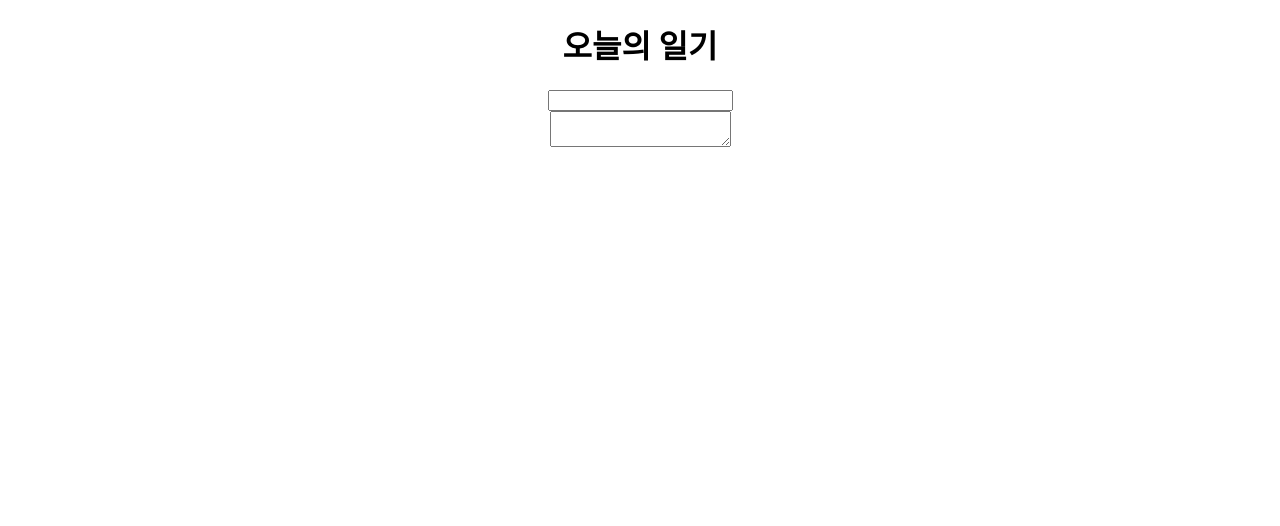
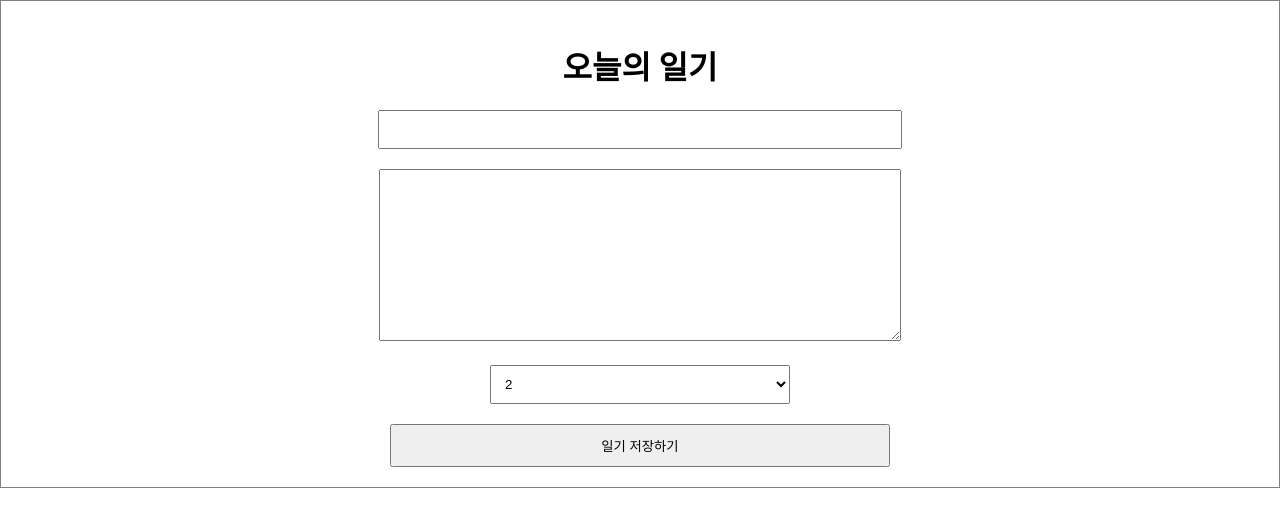
Before and after one commit to young0264/react, a React (Create React App) app in the folder simplediary/: page / in a window 1280 px wide. Shown: the top 526 px of the page. Built offline with nearby package versions, Linux system fonts and the light colour scheme.

Commit message:
simple diary input example impl

```diff
--- a/simplediary/src/App.css
+++ b/simplediary/src/App.css
@@ -1,3 +1,32 @@
+.DiaryEditor{
+  border: 1px solid grey;
+  text-align: center;
+  padding: 20px;
+}
+
+.DiaryEditor input,
+textarea{
+  margin-bottom: 20px;
+  width: 500px;
+  padding: 10px;
+}
+
+.DiaryEditor textarea{
+  height: 150px;
+}
+
+.DiaryEditor select{
+  width: 300px;
+  padding: 10px;
+  margin-bottom: 20px;
+}
+
+.DiaryEditor button {
+  width: 500px;
+  padding: 10px;
+  cursor: pointer;
+}
+
 .App {
   text-align: center;
 }
--- a/simplediary/src/DiaryEditor.js
+++ b/simplediary/src/DiaryEditor.js
@@ -5,30 +5,50 @@
     const [state, setState] = useState({
         author: "",
         content: "",
-    })
+        emotion:2,
+    });
+
+    const handleChangeState = (e) => {
+        console.log(e.target.name);
+        console.log(e.target.value);
+        setState({
+            ...state,
+            [e.target.name]:e.target.value,
+        })
+    }
+
+    const handleSubmit = () => {
+        alert("저장성공");
+        console.log(state);
+    }
 
     return (
         <div className="DiaryEditor">
             <h1>오늘의 일기</h1>
             <div>
-                <input value={state.author}
-                onChange={(e)=>{
-                    setState({
-                        author: e.target.value,
-                        // content: state.content, //꼭 두개를 다 넣어줘야하나 => spread 연산자 사용
-                        ...state
-                    });
-                }} />
+                <input
+                name="author"
+                value={state.author}
+                onChange={handleChangeState}
+                />
             </div>
             <div>
-                <textarea value={state.content} onChange={(e) =>{
-                    setState({
-                        // author: state.author,
-                        ...state,
-                        content: e.target.value,
-                    });
-                    console.log(e.target.value);
-                }} />
+                <textarea
+                name="content"
+                value={state.content}
+                onChange={handleChangeState} />
+            </div>
+            <div>
+                <select name="emotion" value={state.emotion} onChange={handleChangeState}>
+                    <option value={1}>1</option>
+                    <option value={2}>2</option>
+                    <option value={3}>3</option>
+                    <option value={4}>4</option>
+                    <option value={5}>5</option>
+                </select>
+            </div>
+            <div>
+                <button onClick={handleSubmit}>일기 저장하기</button>
             </div>
         </div>
     );
```
